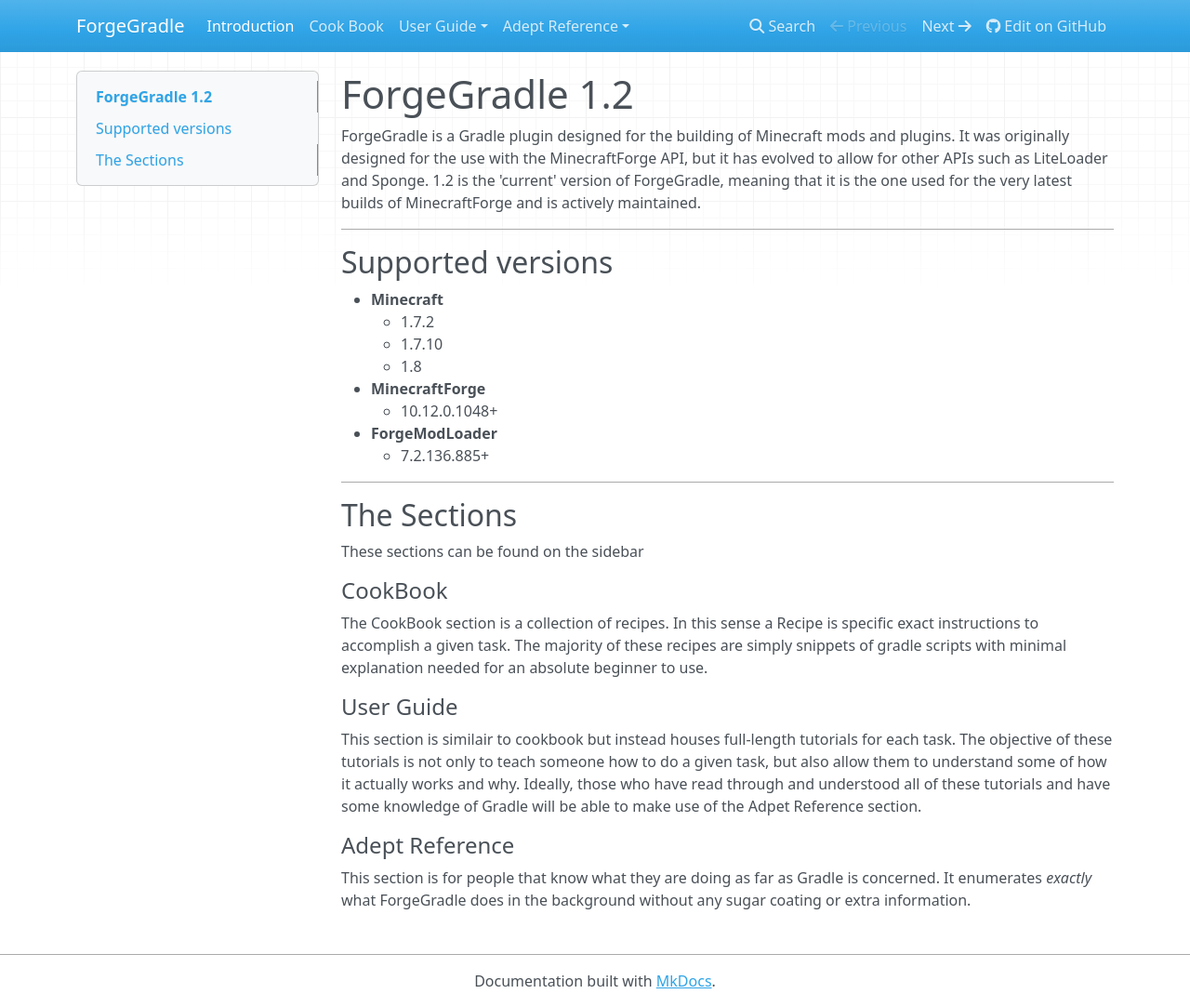
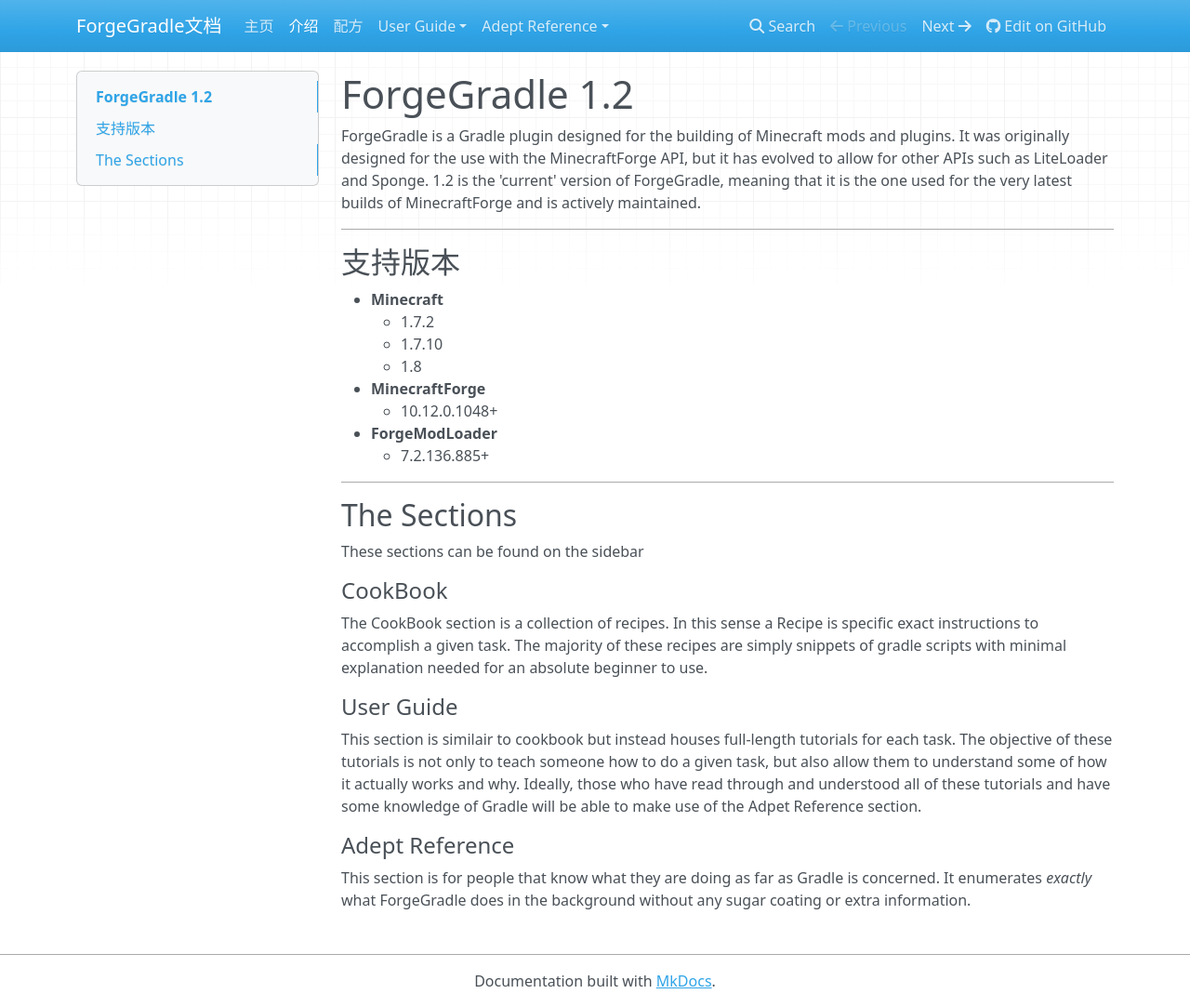
Before and after one commit to Krasjet/ForgeGradle-Documentation-CN, an MkDocs documentation site: the page built from docs/index.md, in a window 1280 px wide and 1083 px high. Shown: the whole window at 93% size. Built offline with MkDocs 1.6.1, drawn with Linux system fonts in a browser that asks for light colours; nearby versions of some CDN libraries; old or Windows-style settings are respelled for this version of MkDocs.

Commit message:
Translate Titles

```diff
--- a/docs/index.md
+++ b/docs/index.md
@@ -1,9 +1,10 @@
 # ForgeGradle 1.2
+
 ForgeGradle is a Gradle plugin designed for the building of Minecraft mods and plugins. It was originally designed for the use with the MinecraftForge API, but it has evolved to allow for other APIs such as LiteLoader and Sponge. 1.2 is the 'current' version of ForgeGradle, meaning that it is the one used for the very latest builds of MinecraftForge and is actively maintained.
 
 ---
 
-## Supported versions
+## 支持版本
  - **Minecraft**
     - 1.7.2
     - 1.7.10
--- a/mkdocs.yml
+++ b/mkdocs.yml
@@ -1,12 +1,13 @@
-site_name: ForgeGradle
+site_name: ForgeGradle文档
 #theme:
 
-site_description: Documentation for ForgeGradle the gradle plufin for Minecraft
-repo_url: https://github.com/MinecraftForge/ForgeGradle
+site_description: The Chinese translation of ForgeGradle Documentation
+repo_url: https://github.com/Meow-J/ForgeGradle-CN
 
 pages:
-- ['index.md', 'Introduction']
-- ['cookbook.md', 'Cook Book']
-- ['user-guide/shading.md', 'User Guide', 'Shading']
-- ['reference/mcblock.md', 'Adept Reference', "Minecraft{} Block"]
-- ['reference/tasks.md', 'Adept Reference', "Tasks"]
+- ['README.md', '主页']
+- ['index.md', '介绍']
+- ['cookbook.md', '配方']
+- ['user-guide/shading.md', 'User Guide', '包含外部库到Jar中(Shading)']
+- ['reference/mcblock.md', 'Adept Reference', "Minecraft{}"]
+- ['reference/tasks.md', 'Adept Reference', "任务"]
```
Also changed, not shown: README.md (added, +5 -0 lines).
